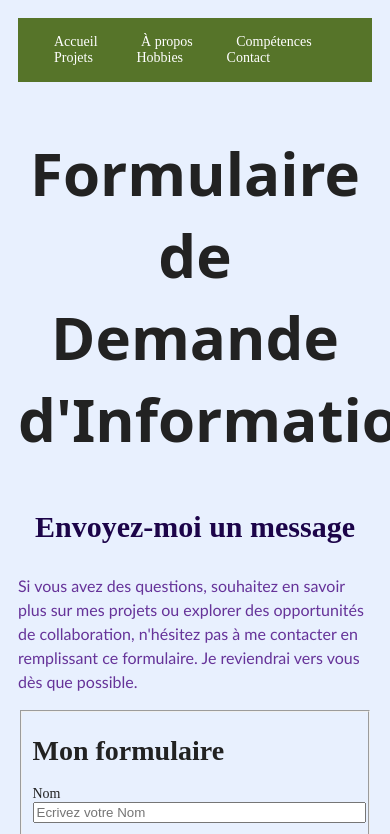
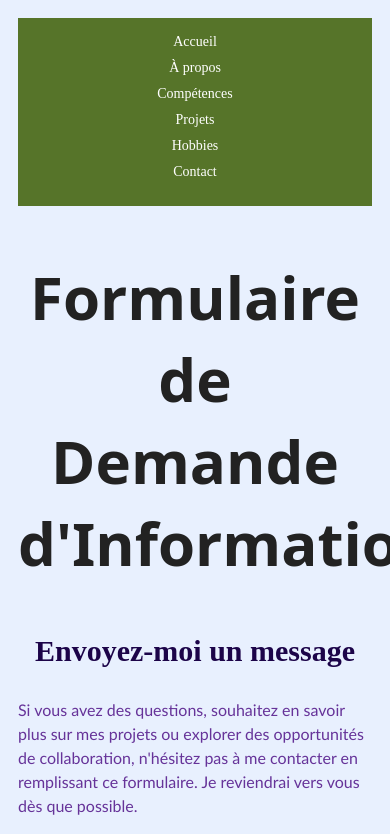
Before and after one commit to Yiriba01/Yiriba01.github.io, a plain HTML site: page formulaire.html in a window 390 px wide. Shown: the top 834 px of the page. Drawn offline with Linux system fonts and the light colour scheme.

Commit message:
Update style.css

```diff
--- a/style.css
+++ b/style.css
@@ -236,11 +236,22 @@ body {
         }
         form {
             width: 100%;
+            max-width: 400px;
+            margin: 0 auto;
         }
         input, textarea {
             width: 100%
+            padding: 10px;
+            margin-bottom: 10px;
+            border-radius: 5px
         }
         nav ul {
             display: block;
+            text-align: center;
+        }
+        nav ul li {
+            display : block;
+            margin-bottom: 10px;
+        }
         }
     }
```
